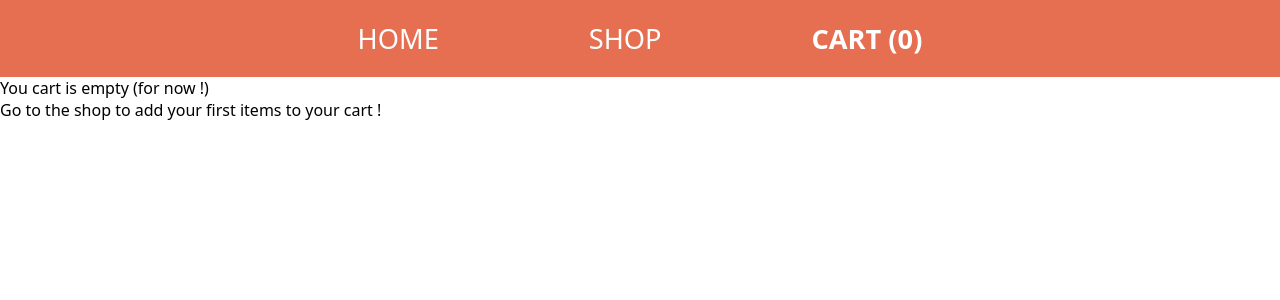
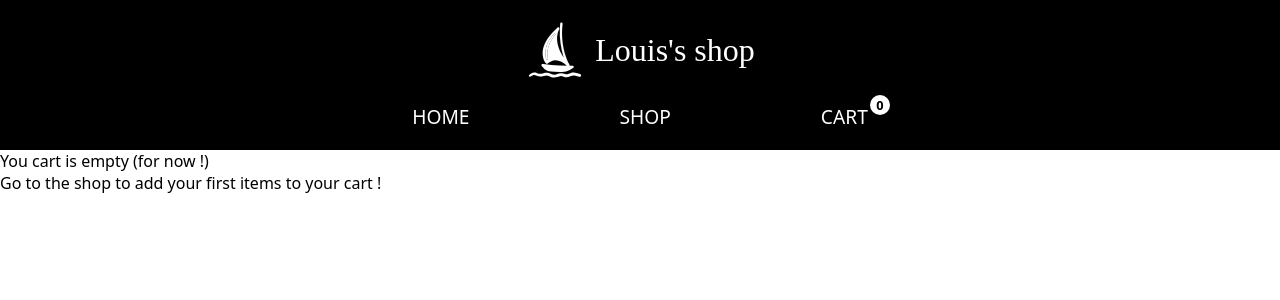
Before and after one commit to louis-esco/top-react-shopping-cart, a React (Vite) app: page /cart in a window 1280 px wide. Shown: the top 300 px of the page. Built offline with nearby package versions, Linux system fonts and the light colour scheme.

Commit message:
Style main navbar

```diff
--- a/src/components/Navbar/Navbar.jsx
+++ b/src/components/Navbar/Navbar.jsx
@@ -1,11 +1,17 @@
 import { NavLink } from "react-router-dom";
 import styles from "./Navbar.module.css";
 import PropTypes from "prop-types";
+import icon from "../../assets/icon.svg";
 
 export default function Navbar({ getCartLength }) {
   const cartLength = getCartLength();
   return (
     <nav className={styles.navBar}>
+      <div className={styles.shopName}>
+        <img src={icon} alt="shop icon" />
+        <div>Louis&apos;s shop</div>
+      </div>
+      <div className={styles.links}>
         <NavLink
           className={(navData) =>
             navData.isActive
@@ -29,13 +35,15 @@ export default function Navbar({ getCartLength }) {
         <NavLink
           className={(navData) =>
             navData.isActive
-            ? `${styles.active} ${styles.navLink}`
-            : styles.navLink
+              ? `${styles.active} ${styles.navLink} ${styles.cart}`
+              : `${styles.navLink} ${styles.cart}`
           }
           to={"/cart"}
         >
-        CART ({cartLength})
+          CART
+          <div className={styles.cartLength}>{cartLength}</div>
         </NavLink>
+      </div>
     </nav>
   );
 }
--- a/src/components/Navbar/Navbar.module.css
+++ b/src/components/Navbar/Navbar.module.css
@@ -1,20 +1,58 @@
 .navBar {
   display: flex;
-  justify-content: center;
-  gap: 150px;
+  flex-direction: column;
+  justify-content: space-between;
   padding: 20px 0;
-  background-color: #e76f51;
+  background-color: #000000;
+  color: #ffffff;
   position: sticky;
   top: 0px;
+  height: 110px;
+}
+
+.shopName {
+  display: flex;
+  justify-content: center;
+  align-items: center;
+  gap: 10px;
+  font-family: "Segoe Print", "Bradley Hand", Chilanka, TSCu_Comic, casual,
+    cursive;
+  font-size: 2rem;
+}
+
+.links {
+  display: flex;
+  gap: 150px;
+  justify-content: center;
 }
 
 .navLink {
   text-decoration: none;
-  color: #ffffff;
-  font-size: 1.7rem;
-  font-weight: 300;
+  font-size: 1.2rem;
+  font-weight: 100;
+  color: inherit;
 }
 
 .active {
-  font-weight: 600;
+  font-weight: 400;
 }
+
+.cart {
+  position: relative;
+}
+
+.cartLength {
+  position: absolute;
+  top: -8px;
+  right: -22px;
+  background-color: #ffffff;
+  color: #000000;
+  height: 20px;
+  width: 20px;
+  border-radius: 50%;
+  display: flex;
+  justify-content: center;
+  align-items: center;
+  font-weight: 700;
+  font-size: 0.8rem;
+}
```
Also changed, not shown: src/assets/icon.svg (added). Lines whose indentation alone changed are shown as unchanged.
